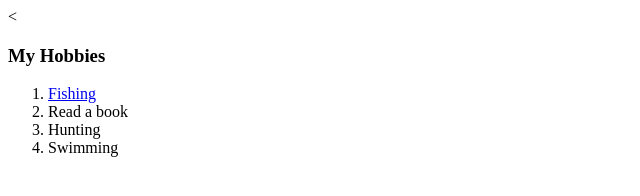
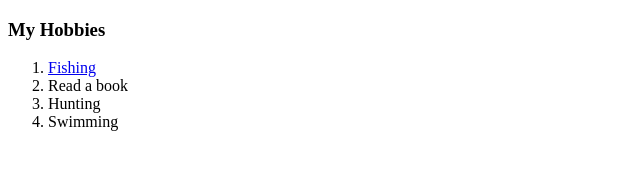
Before and after one commit to hulu77/cv, a plain HTML site: page Hobbies.html in a window 1280 px wide. Shown: the whole page, without its empty margins (0-640 px from the left). Drawn offline with Linux system fonts and the light colour scheme.

Commit message:
Update Hobbies.html

```diff
--- a/Hobbies.html
+++ b/Hobbies.html
@@ -5,7 +5,7 @@
     <title>My Hobbies</title>
   </head>
   <body>
-    <<h3>My Hobbies</h3>
+    <h3>My Hobbies</h3>
     <ol>
       <li><a href="https://www.basspro.com/shop/en/fishing">Fishing</a></li>
       <li>Read a book</li>
```
